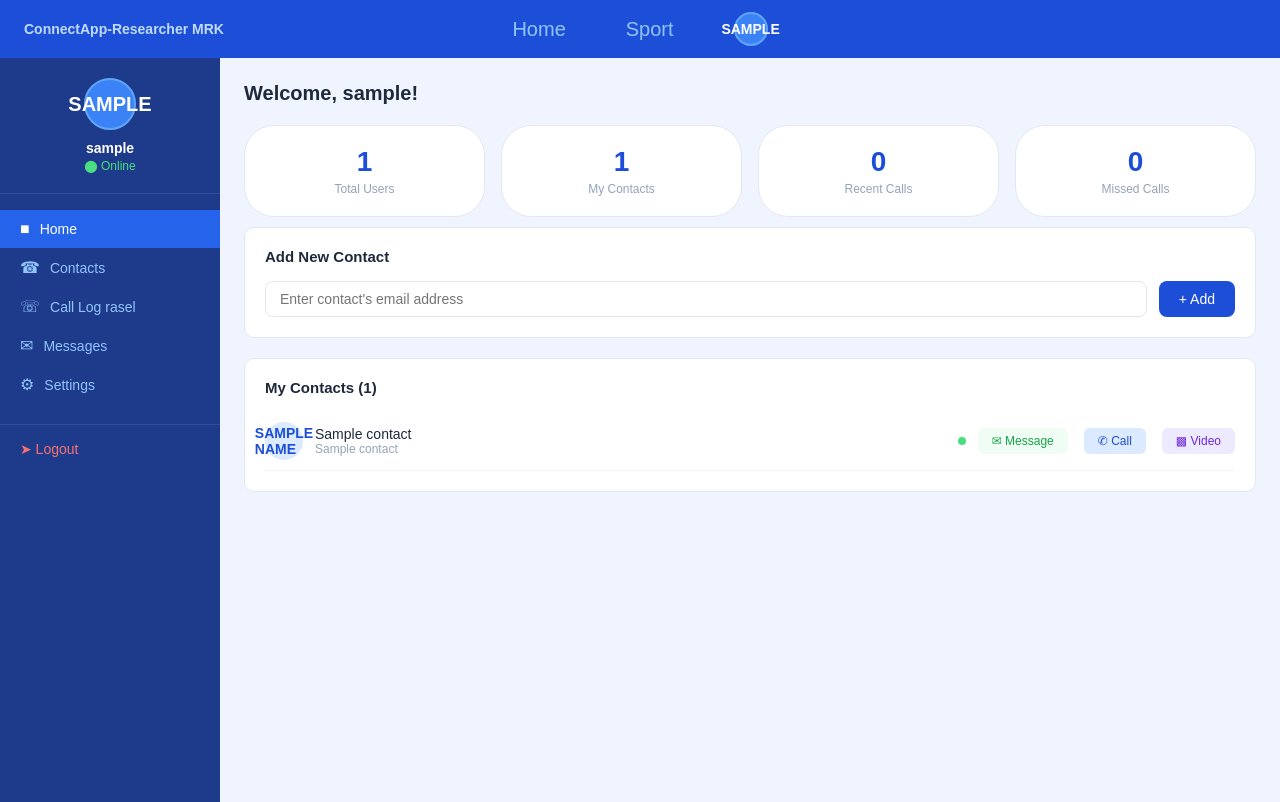
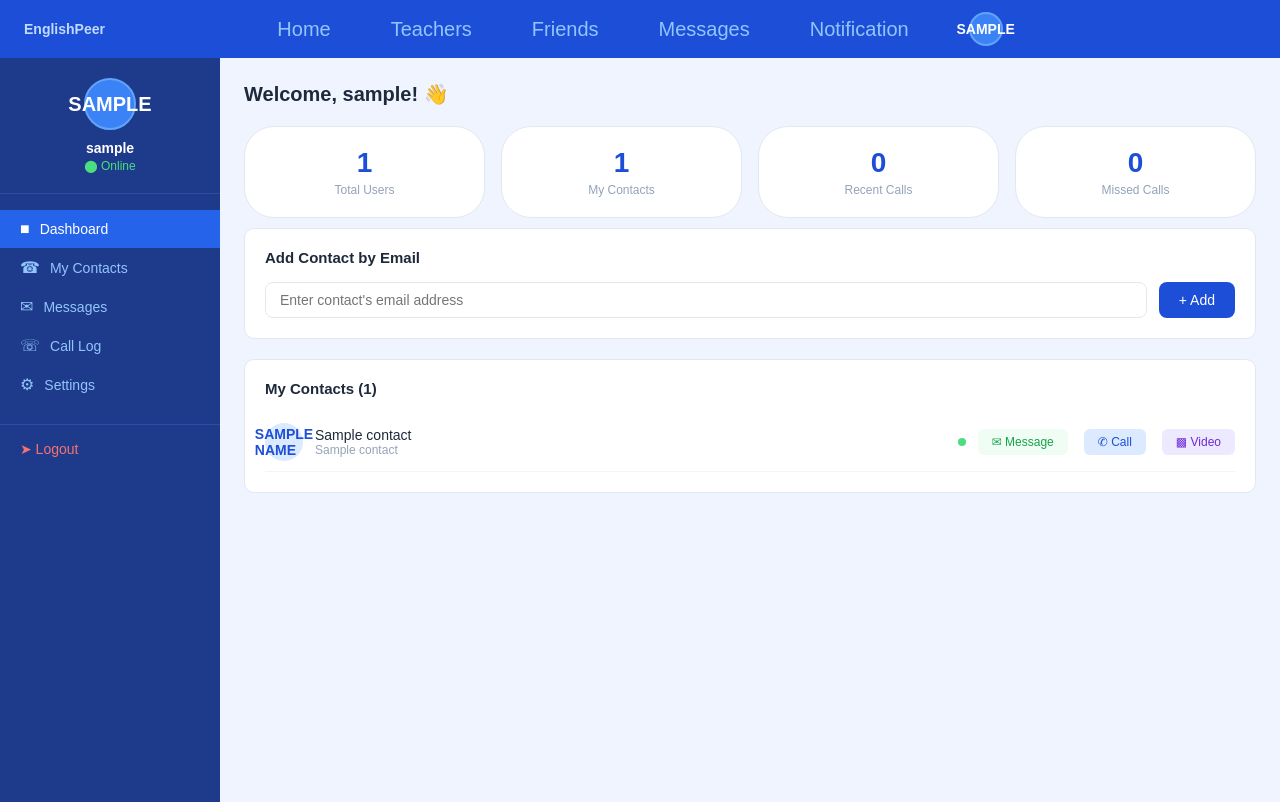
Before and after one commit to mdraselkhandaker20-png/connectapp, a Flask app: template templates/dashboard.html in a window 1280 px wide. Run offline with Flask 3, Linux system fonts and the light colour scheme; the template is opened without the code that fills it: most values are stand-ins (such as "Sample title", 1, 10 or a date in 2020); some libraries are stand-ins or nearby versions.

Commit message:
Update dashboard.html

```diff
--- a/templates/dashboard.html
+++ b/templates/dashboard.html
@@ -1,17 +1,21 @@
 <!DOCTYPE html>
 <html>
 <head>
-    <title>Kotha</title>
+    <title>EnglishPeer — Dashboard</title>
     <link rel="stylesheet" href="{{ url_for('static', filename='style.css') }}">
 </head>
 <body>
 
 <nav class="navbar">
-    <span class="logo">ConnectApp-Researcher MRK</span>
+    <span class="logo">EnglishPeer</span>
     <div class="nav-links">
-        <a href="/dashboard">Home</a>
-        <a href="/sport">Sport</a>
+        <a href="/home">Home</a>
+        <a href="/discover?role=Teacher">Teachers</a>
+        <a href="/discover">Friends</a>
+        <a href="/messages">Messages</a>
+        <a href="/Notification">Notification</a>
         <div class="nav-avatar">{{ username[0]|upper }}</div>
+
     </div>
 </nav>
 
@@ -24,16 +28,16 @@
             <div class="user-status">&#11044; Online</div>
         </div>
         <a href="/dashboard" class="menu-item active">
-            <span class="menu-icon">&#9632;</span> Home
+            <span class="menu-icon">&#9632;</span> Dashboard
         </a>
         <a href="/contacts" class="menu-item">
-            <span class="menu-icon">&#9742;</span> Contacts
-        </a>
-        <a href="/calllog" class="menu-item">
-            <span class="menu-icon">&#9743;</span> Call Log rasel
+            <span class="menu-icon">&#9742;</span> My Contacts
         </a>
         <a href="/messages" class="menu-item">
             <span class="menu-icon">&#9993;</span> Messages
+        </a>
+        <a href="/calllog" class="menu-item">
+            <span class="menu-icon">&#9743;</span> Call Log
         </a>
         <a href="/settings" class="menu-item">
             <span class="menu-icon">&#9881;</span> Settings
@@ -42,7 +46,7 @@
     </div>
 
     <div class="main-content">
-        <div class="page-title">Welcome, {{ username }}!</div>
+        <div class="page-title">Welcome, {{ username }}! 👋</div>
 
         <div class="stat-grid">
             <div class="stat-card">
@@ -65,7 +69,7 @@
 
         <div class="section-card" style="margin-bottom:20px;">
             <div class="section-header">
-                <span class="section-title">Add New Contact</span>
+                <span class="section-title">Add Contact by Email</span>
             </div>
             {% if error %}
             <div class="error-msg">{{ error }}</div>
@@ -119,7 +123,7 @@
                 {% endfor %}
             {% else %}
                 <p style="color:#94a3b8;font-size:14px;padding:16px 0;">
-                    No contacts yet. Add contact by email above!
+                    No contacts yet. Add contact by email above or <a href="/discover" style="color:#2563eb;">Find Friends</a>!
                 </p>
             {% endif %}
         </div>
@@ -132,5 +136,19 @@ function toggleDetail(id) {
     el.style.display = el.style.display === 'none' ? 'block' : 'none';
 }
 </script>
+
+<script src="https://cdnjs.cloudflare.com/ajax/libs/socket.io/4.6.1/socket.io.min.js"></script>
+<script>
+    var email = "{{ email }}";
+    var socket = io();
+    socket.emit('join_personal', { username: email });
+
+    socket.on('incoming_call_notify', function(data) {
+        if (confirm(data.caller + ' is calling you! Accept?')) {
+            window.location.href = '/call/' + data.caller;
+        }
+    });
+</script>
+
 </body>
 </html>
```
